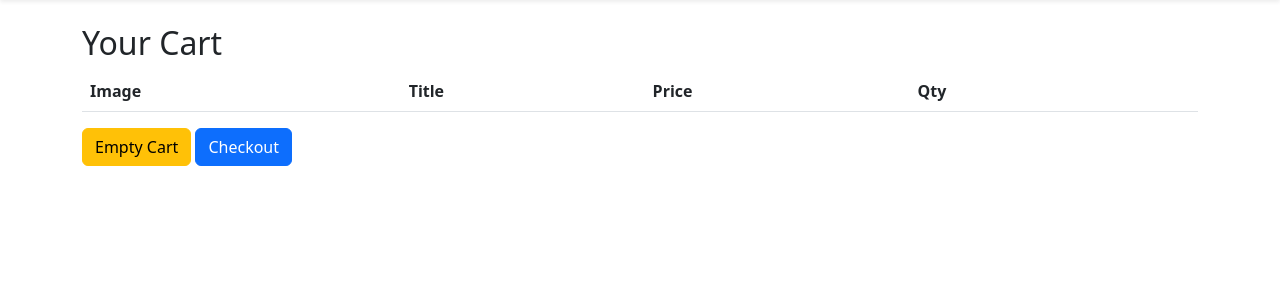
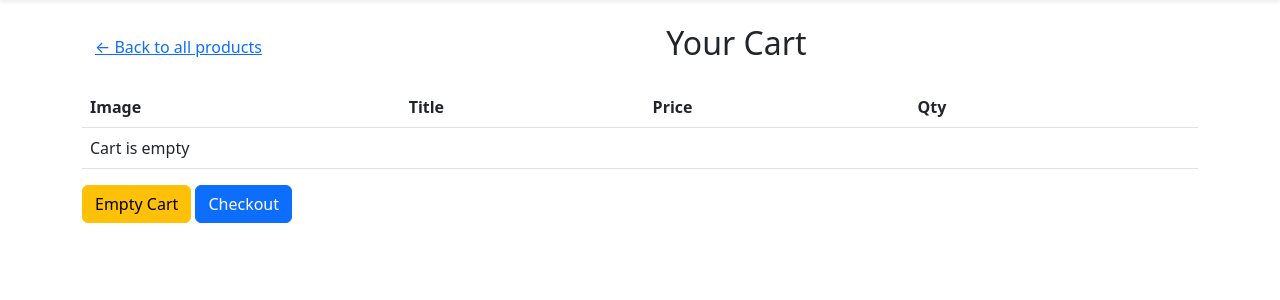
Before and after one commit to Samkay1974/authentication_lab, a PHP site: page /View/cart.php in a window 1280 px wide. Shown: the part 56-356 px from the top of the page. Run offline with PHP 8.4, Linux system fonts and the light colour scheme; the visitor is signed in with stand-in values (Sample User, id 1); data that the repository does not hold is empty; some libraries are stand-ins or nearby versions.

Commit message:
Major chnage

```diff
--- a/View/cart.php
+++ b/View/cart.php
@@ -12,7 +12,11 @@ if (!isLoggedIn()) header('Location: ../login/login.php');
 <body>
 <?php $root = '..'; require_once __DIR__ . '/../includes/header.php'; ?>
 <div class="container py-4">
-  <h2>Your Cart</h2>
+  <div class="d-flex justify-content-between align-items-center mb-3">
+    <a href="all_product.php" class="btn btn-link">← Back to all products</a>
+    <h2>Your Cart</h2>
+    <div></div>
+  </div>
   <table class="table">
     <thead><tr><th>Image</th><th>Title</th><th>Price</th><th>Qty</th><th></th></tr></thead>
     <tbody id="cartBody">
@@ -22,7 +26,8 @@ if (!isLoggedIn()) header('Location: ../login/login.php');
   <button id="emptyCartBtn" class="btn btn-warning">Empty Cart</button>
   <a href="checkout.php" class="btn btn-primary">Checkout</a>
 </div>
+<script src="https://code.jquery.com/jquery-3.6.0.min.js"></script>
+<script src="https://cdn.jsdelivr.net/npm/sweetalert2@11"></script>
 <script src="../js/cart.js"></script>
-<script src="https://cdn.jsdelivr.net/npm/sweetalert2@11"></script>
 </body>
 </html>
--- a/index.php
+++ b/index.php
@@ -53,8 +53,6 @@ require_once __DIR__.'/settings/core.php';
 	</a>
 </div>
 
-
-</script>
 <script src="https://code.jquery.com/jquery-3.6.0.min.js"></script>
 <script src="https://cdn.jsdelivr.net/npm/sweetalert2@11"></script>
 <script src="js/cart.js"></script>
--- a/js/cart.js
+++ b/js/cart.js
@@ -12,7 +12,11 @@ $(function(){
     tbody.empty();
     if (!items.length) tbody.append('<tr><td colspan="5">Cart is empty</td></tr>');
     items.forEach(it => {
-      const img = it.product_image ? it.product_image : 'uploads/default_pizza.png';
+      // normalize image path: if relative (no http and not starting with ../), prefix with ../ because cart page lives in View/
+      let img = it.product_image ? it.product_image : 'uploads/default_pizza.png';
+      if (img && !img.startsWith('http') && !img.startsWith('/')) {
+        if (!img.startsWith('../')) img = '../' + img;
+      }
       tbody.append(`
         <tr>
           <td><img src="${img}" style="width:60px"></td>
```
